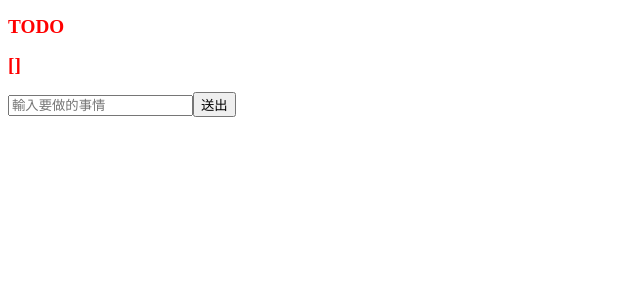
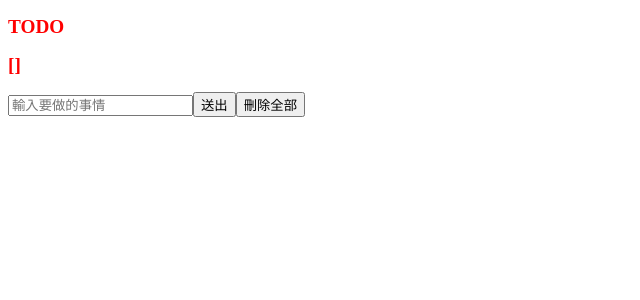
Before and after one commit to newstarellie/vue817, a Vue app: page / in a window 1280 px wide. Shown: the top 300 px of the page, without its empty margins (0-640 px from the left). Built offline with nearby package versions, Linux system fonts and the light colour scheme.

Commit message:
‘完成’ 的狀態轉換

```diff
--- a/src/components/TODO-input.vue
+++ b/src/components/TODO-input.vue
@@ -12,8 +12,10 @@ export default {
         this.task = '';
       }
     },
+    deletedAll() {
+      this.$emit('deleteAll', this.task);
+    },
   },
-  computed: {},
 };
 </script>
 
@@ -27,6 +29,7 @@ export default {
       v-on:keyup.enter="sendOutTask()"
     />
     <button @click="sendOutTask()">送出</button>
+    <button @click="deletedAll()">刪除全部</button>
   </div>
 </template>
 
--- a/src/components/TODO-table.vue
+++ b/src/components/TODO-table.vue
@@ -20,14 +20,15 @@ export default {
       taskObj.id = this.taskArr.length + 1;
       this.taskArr.push(taskObj);
     },
-    deleteAllTask() {
-      return (this.taskArr = '');
+    deleteAllTask: function () {
+      this.taskArr = [];
     },
-    completed(id) {
-      console.log(id);
+    completed(data) {
+      let id = data.id;
+      let completed = data.completed;
       for (let i = 0; i < this.taskArr.length; i++) {
         if (id == this.taskArr[i].id) {
-          this.taskArr[i].completed = true;
+          this.taskArr[i].completed = completed;
         }
       }
     },
@@ -47,7 +48,7 @@ export default {
   <div>
     <h2>TODO</h2>
     <h2>{{ taskArr }}</h2>
-    <TODOInput @sendOut="getTask" @deleteAllTask="deleteAllTask" />
+    <TODOInput @sendOut="getTask" @deleteAll="deleteAllTask" />
     <ul>
       <TODOTaskItem
         v-for="(item, index, key) in taskArr"
--- a/src/components/TODO-taskItem.vue
+++ b/src/components/TODO-taskItem.vue
@@ -13,9 +13,14 @@ export default {
       this.itemDeleted = true;
       this.$emit('itemDeleted', this.itemId);
     },
-    completedItem: function () {
-      this.itemCompleted = true;
-      this.$emit('itemCompleted', this.itemId);
+  },
+  watch: {
+    itemCompleted: function () {
+      let data = {
+        id: this.itemId,
+        completed: this.itemCompleted,
+      };
+      this.$emit('itemCompleted', data);
     },
   },
 };
@@ -25,7 +30,7 @@ export default {
   <li v-if="!deleted" :class="{ completedClass: itemCompleted }">
     {{ taskName }}
     <button @click="deletedItem()">X</button>
-    <input type="checkbox" @input="completedItem()" />
+    <input type="checkbox" v-model="itemCompleted" />
   </li>
 </template>
 
```
